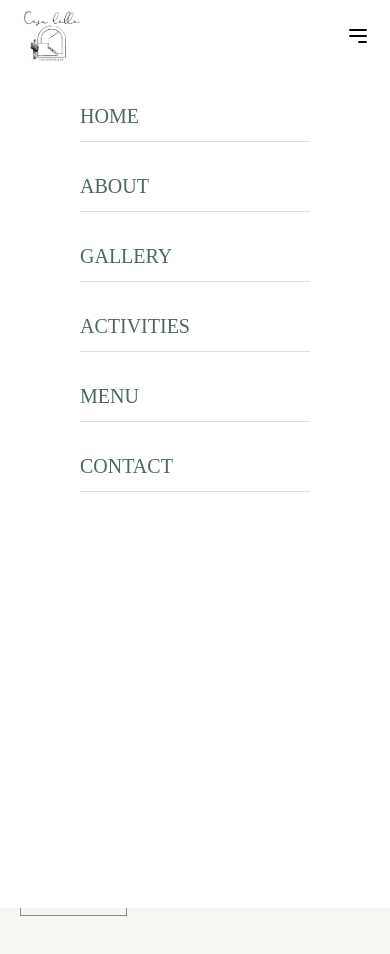
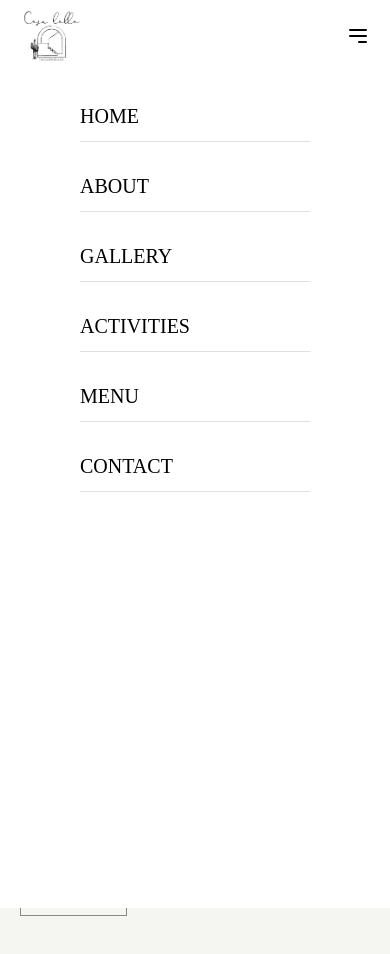
Before and after one commit to Youssef97dev/casalalla-v11, a Next.js app: page /custom-booking in a window 390 px wide. Both pictures are taken after a click on the button 358 px from the left and 36 px from the top of the page. Shown: the top 954 px of the page. Built offline with nearby package versions, Linux system fonts and the light colour scheme; a web font is replaced by a local one.

Commit message:
finish desktop version 5

```diff
--- a/src/components/Navbar.jsx
+++ b/src/components/Navbar.jsx
@@ -97,7 +97,7 @@ const Navbar = () => {
             <div className="fixed top-[4rem] right-0 z-10 w-full h-screen bg-white flex flex-col items-left justify-between px-20">
               <ul
                 onClick={() => setIsOpen(false)}
-                className="space-y-8 text-bg_intro leading-[25px] text-[20px] mt-10 uppercase font-light"
+                className="space-y-8 leading-[25px] text-[20px] mt-10 uppercase font-light"
               >
                 <li className="pb-3 border-b border-bg_navbar">
                   <Link href="/">{t("navbar.home")}</Link>
```
